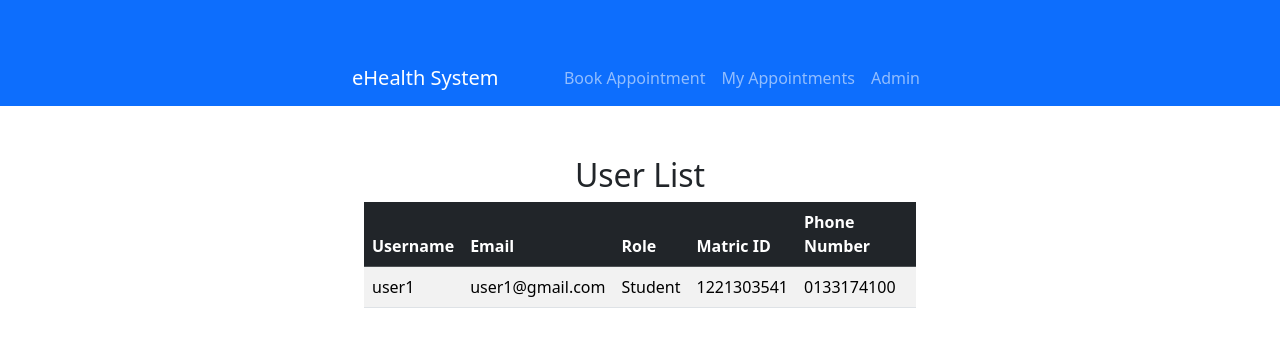
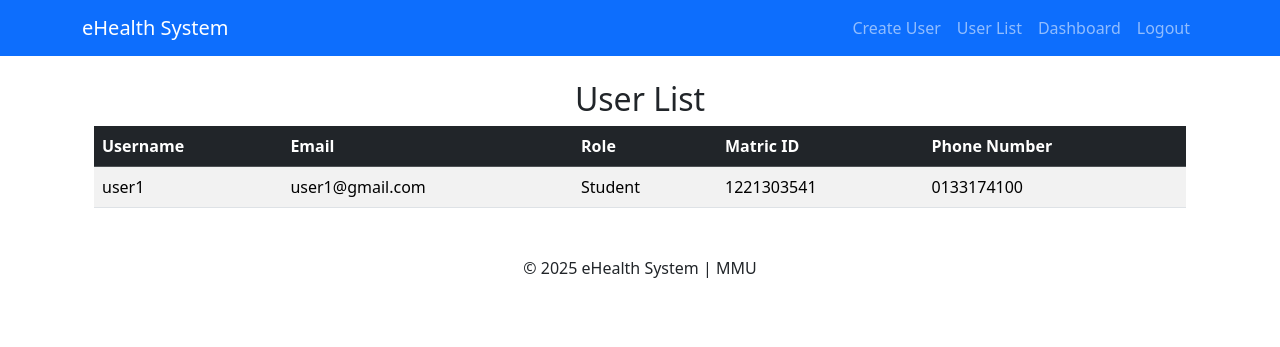
Before and after one commit to Lito08/eHealthSystem, a Django app: page /users/list/ in a window 1280 px wide. Shown: the top 347 px of the page. Run offline with Django 5.2, Linux system fonts and the light colour scheme; a user stored in the database is signed in; data comes from the database, SQL or seed files in the repository; both versions use the stored data as it was after the commit.

Commit message:
User Management Done

```diff
--- a/ehealth_system/appointments/templates/base.html
+++ /dev/null
@@ -1,38 +0,0 @@
-<!DOCTYPE html>
-<html lang="en">
-<head>
-    <meta charset="UTF-8">
-    <meta name="viewport" content="width=device-width, initial-scale=1.0">
-    <title>{% block title %}eHealth System{% endblock %}</title>
-    <!-- Bootstrap CSS -->
-    <link href="https://cdn.jsdelivr.net/npm/bootstrap@5.3.2/dist/css/bootstrap.min.css" rel="stylesheet">
-    <!-- Custom CSS (if needed) -->
-    <style>
-        .container {
-            max-width: 600px;
-            margin-top: 50px;
-        }
-    </style>
-</head>
-<body>
-    <nav class="navbar navbar-expand-lg navbar-dark bg-primary">
-        <div class="container">
-            <a class="navbar-brand" href="#">eHealth System</a>
-            <div class="collapse navbar-collapse">
-                <ul class="navbar-nav ms-auto">
-                    <li class="nav-item"><a class="nav-link" href="{% url 'book_appointment' %}">Book Appointment</a></li>
-                    <li class="nav-item"><a class="nav-link" href="{% url 'appointment_list' %}">My Appointments</a></li>
-                    <li class="nav-item"><a class="nav-link" href="{% url 'admin:index' %}">Admin</a></li>
-                </ul>
-            </div>
-        </div>
-    </nav>
-
-    <div class="container">
-        {% block content %}{% endblock %}
-    </div>
-
-    <!-- Bootstrap JS -->
-    <script src="https://cdn.jsdelivr.net/npm/bootstrap@5.3.2/dist/js/bootstrap.bundle.min.js"></script>
-</body>
-</html>
--- a/ehealth_system/ehealth_system/settings.py
+++ b/ehealth_system/ehealth_system/settings.py
@@ -26,7 +26,7 @@ SECRET_KEY = 'django-insecure-ufiyl16vyvqyq$-4nl^0n2upcd=#9$gx!svzsd&(65r&k)7up*
 DEBUG = True
 
 ALLOWED_HOSTS = []
-
+LOGIN_REDIRECT_URL = 'home'
 AUTH_USER_MODEL = 'users.CustomUser'
 
 # Application definition
--- a/ehealth_system/ehealth_system/urls.py
+++ b/ehealth_system/ehealth_system/urls.py
@@ -1,10 +1,13 @@
 from django.contrib import admin
 from django.urls import include, path
 from . import views
+from django.contrib.auth.decorators import login_required
+from users.views import dashboard
 
 urlpatterns = [
+    path('', views.home, name='home'),
     path('users/', include('users.urls')),
     path('admin/', admin.site.urls),
     path('appointments/', include('appointments.urls')),
-    path('dashboard/', views.dashboard, name='dashboard'),
+    path('dashboard/', login_required(dashboard), name='dashboard'),
 ]
--- a/ehealth_system/ehealth_system/views.py
+++ b/ehealth_system/ehealth_system/views.py
@@ -1,7 +1,10 @@
 import os
 from django.conf import settings
-from django.shortcuts import render  # Import the required render function
+from django.shortcuts import render
 from django.contrib.auth.decorators import login_required
+
+def home(request):
+    return render(request, 'home.html')
 
 @login_required
 def dashboard(request):
--- /dev/null
+++ b/ehealth_system/templates/base.html
@@ -0,0 +1,51 @@
+<!DOCTYPE html>
+<html lang="en">
+<head>
+    <meta charset="UTF-8">
+    <meta name="viewport" content="width=device-width, initial-scale=1.0">
+    <title>{% block title %}eHealth System{% endblock %}</title>
+    <link href="https://cdn.jsdelivr.net/npm/bootstrap@5.3.2/dist/css/bootstrap.min.css" rel="stylesheet">
+</head>
+<body>
+    <!-- Navigation Bar -->
+    <nav class="navbar navbar-expand-lg navbar-dark bg-primary">
+        <div class="container">
+            <a class="navbar-brand" href="{% url 'home' %}">eHealth System</a>
+            <button class="navbar-toggler" type="button" data-bs-toggle="collapse" data-bs-target="#navbarNav">
+                <span class="navbar-toggler-icon"></span>
+            </button>
+            <div class="collapse navbar-collapse" id="navbarNav">
+                <ul class="navbar-nav ms-auto">
+                    {% if user.is_authenticated %}
+                        {% if user.role == 'superadmin' or user.role == 'admin' %}
+                            <li class="nav-item"><a class="nav-link" href="{% url 'create_user' %}">Create User</a></li>
+                            <li class="nav-item"><a class="nav-link" href="{% url 'user_list' %}">User List</a></li>
+                            <li class="nav-item"><a class="nav-link" href="{% url 'dashboard' %}">Dashboard</a></li>
+                        {% endif %}
+                        <li class="nav-item">
+                            <form action="{% url 'logout' %}" method="post" style="display:inline;">
+                                {% csrf_token %}
+                                <button type="submit" class="btn btn-danger btn-sm nav-link">Logout</button>
+                            </form>
+                        </li>
+                    {% else %}
+                        <li class="nav-item"><a class="nav-link" href="{% url 'login' %}">Login</a></li>
+                    {% endif %}
+                </ul>
+            </div>
+        </div>
+    </nav>
+
+    <!-- Main Content -->
+    <div class="container mt-4">
+        {% block content %}{% endblock %}
+    </div>
+
+    <!-- Footer -->
+    <footer class="text-center mt-5">
+        <p>&copy; 2025 eHealth System | MMU</p>
+    </footer>
+
+    <script src="https://cdn.jsdelivr.net/npm/bootstrap@5.3.2/dist/js/bootstrap.bundle.min.js"></script>
+</body>
+</html>
--- a/ehealth_system/users/urls.py
+++ b/ehealth_system/users/urls.py
@@ -1,7 +1,11 @@
 from django.urls import path
+from django.contrib.auth import views as auth_views
 from . import views
 
 urlpatterns = [
-    path('create/', views.create_user, name='create_user'),
-    path('list/', views.user_list, name='user_list'),
+    path('login/', auth_views.LoginView.as_view(template_name='users/login.html'), name='login'),
+    path('dashboard/', views.dashboard, name='dashboard'),
+    path('logout/', auth_views.LogoutView.as_view(next_page='home'), name='logout'),
+    path('create/', views.create_user, name='create_user'),  # Admin-only user creation
+    path('list/', views.user_list, name='user_list'),  # Admin can list users
 ]
--- a/ehealth_system/users/views.py
+++ b/ehealth_system/users/views.py
@@ -8,11 +8,18 @@ CustomUser = get_user_model()
 
 @login_required
 def dashboard(request):
+    # Ensure only superadmins and admins can access
+    if request.user.role not in ['superadmin', 'admin']:
+        messages.error(request, "You are not authorized to access this page.")
+        return redirect('home')
+
     return render(request, 'dashboard.html')
 
 @login_required
 def create_user(request):
-    if request.user.role != 'superadmin':  # Ensure only superadmins can create users
+    print(f"User role: {request.user.role}")  # Debugging print to verify role in terminal
+
+    if request.user.role not in ['superadmin', 'admin']:
         messages.error(request, "You are not authorized to create users.")
         return redirect('dashboard')
 
@@ -27,9 +34,10 @@ def create_user(request):
 
     return render(request, 'users/create_user.html', {'form': form})
 
+
 @login_required
 def user_list(request):
-    if request.user.role != 'superadmin':
+    if request.user.role not in ['superadmin', 'admin']:
         messages.error(request, "You are not authorized to view users.")
         return redirect('dashboard')
 
```
Also changed, not shown: ehealth_system/templates/dashboard.html (+8 -4 lines), ehealth_system/templates/home.html (added, +20 -0 lines), ehealth_system/users/templates/users/login.html (added, +13 -0 lines), ehealth_system/db.sqlite3.
